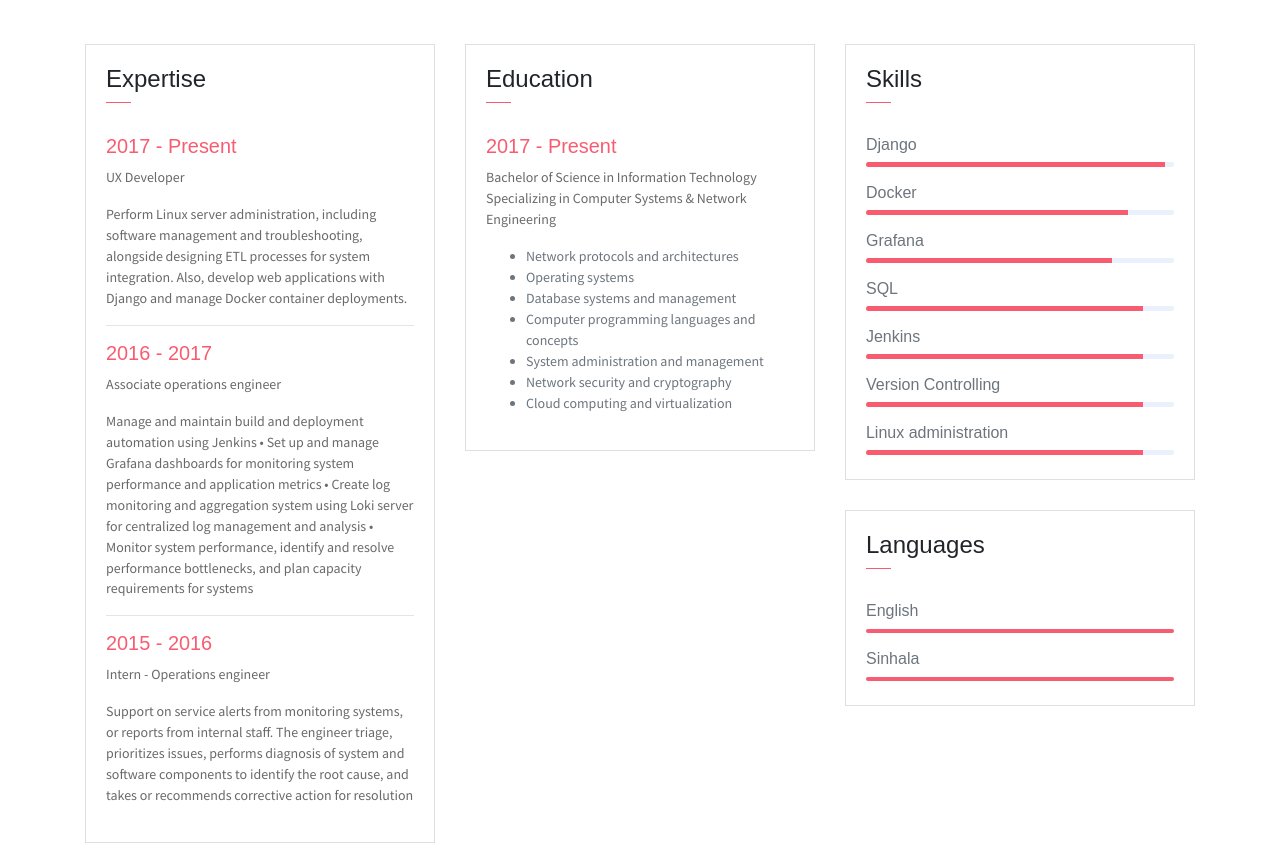
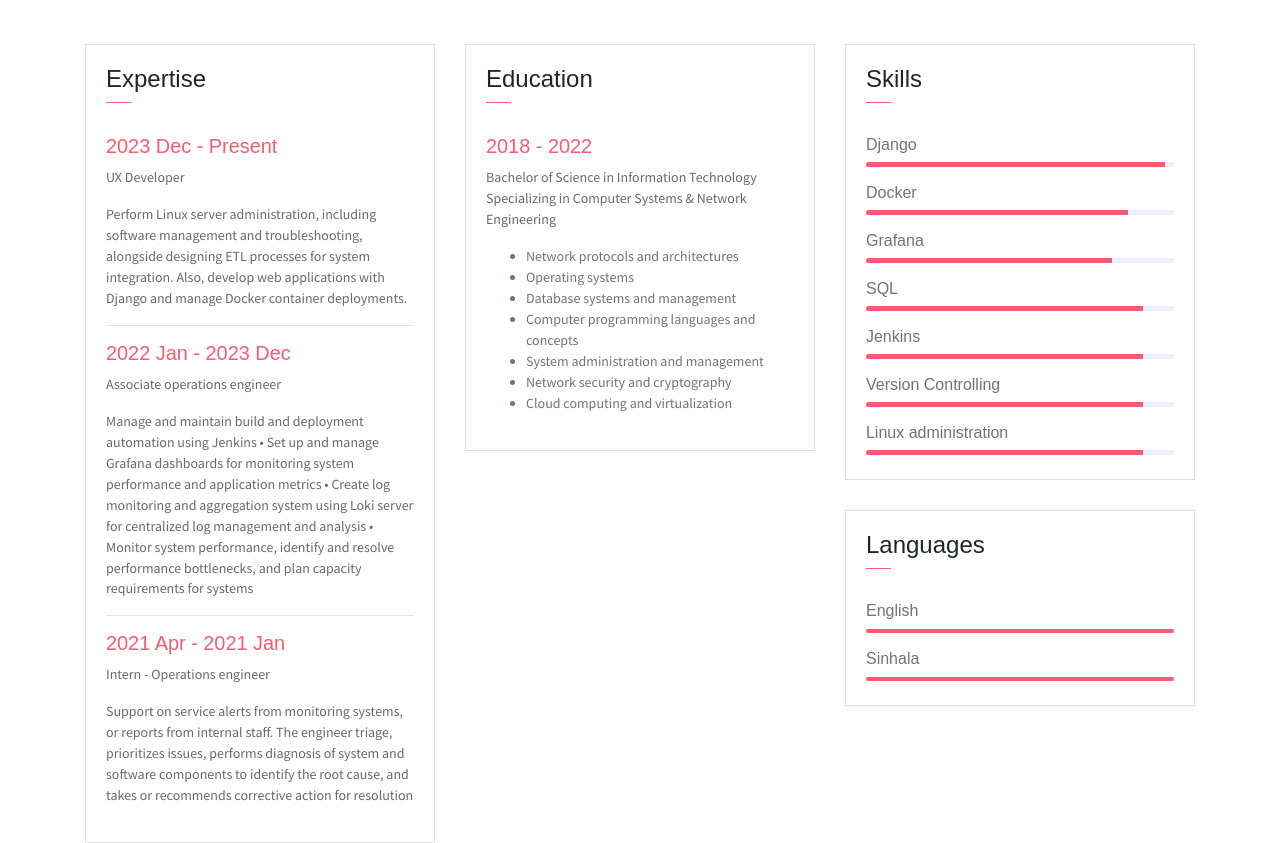
Before and after one commit to knox9734/portfolio, a plain HTML site: page index.html in a window 1280 px wide. Shown: the part 1400-2243 px from the top of the page. Drawn offline with Linux system fonts and the light colour scheme.

Commit message:
Update index.html

```diff
--- a/index.html
+++ b/index.html
@@ -146,11 +146,11 @@
                             </div>
                         </div>
                         <div class="card-body">
-                            <h6 class="title text-danger">2017 - Present</h6>
+                            <h6 class="title text-danger">2023 Dec - Present</h6>
                             <P>UX Developer</P>
                             <P class="subtitle">Perform Linux server administration, including software management and troubleshooting, alongside designing ETL processes for system integration. Also, develop web applications with Django and manage Docker container deployments.</P>
                             <hr>
-                            <h6 class="title text-danger">2016 - 2017</h6>
+                            <h6 class="title text-danger">2022 Jan - 2023 Dec</h6>
                             <P>Associate operations engineer</P>
                             <P class="subtitle">Manage and maintain build and deployment automation
                                 using Jenkins
@@ -162,7 +162,7 @@
                                 performance bottlenecks, and plan capacity requirements for
                                 systems</P>
                             <hr>
-                            <h6 class="title text-danger">2015 - 2016</h6>
+                            <h6 class="title text-danger">2021 Apr - 2021 Jan</h6>
                             <P>Intern - Operations engineer</P>
                             <P class="subtitle">Support on service alerts from monitoring systems, or
                                 reports from internal staff. The engineer triage, prioritizes
@@ -181,7 +181,7 @@
                             </div>
                         </div>
                         <div class="card-body">
-                            <h6 class="title text-danger">2017 - Present</h6>
+                            <h6 class="title text-danger">2018 - 2022</h6>
                             <P>Bachelor of Science in Information Technology Specializing in
                                 Computer Systems & Network Engineering</P>
                             <ul class="subtitle">
```
